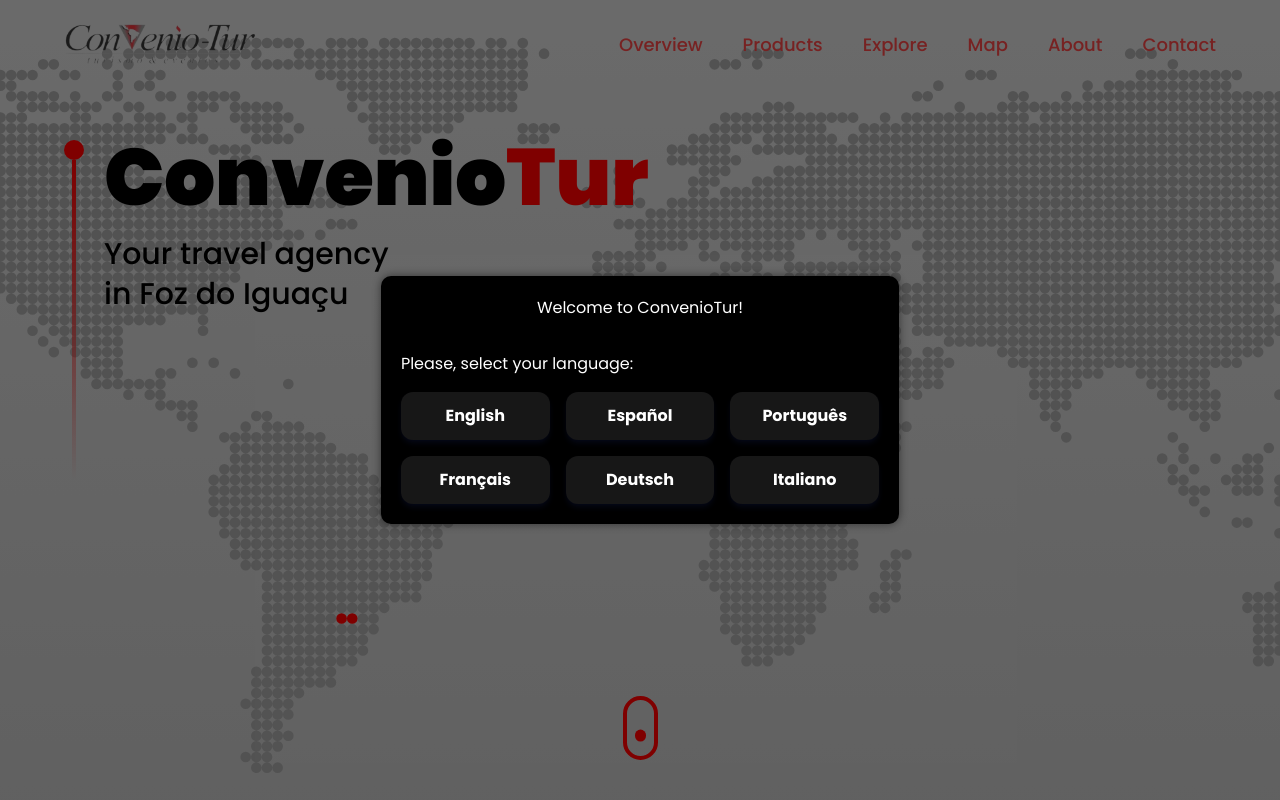
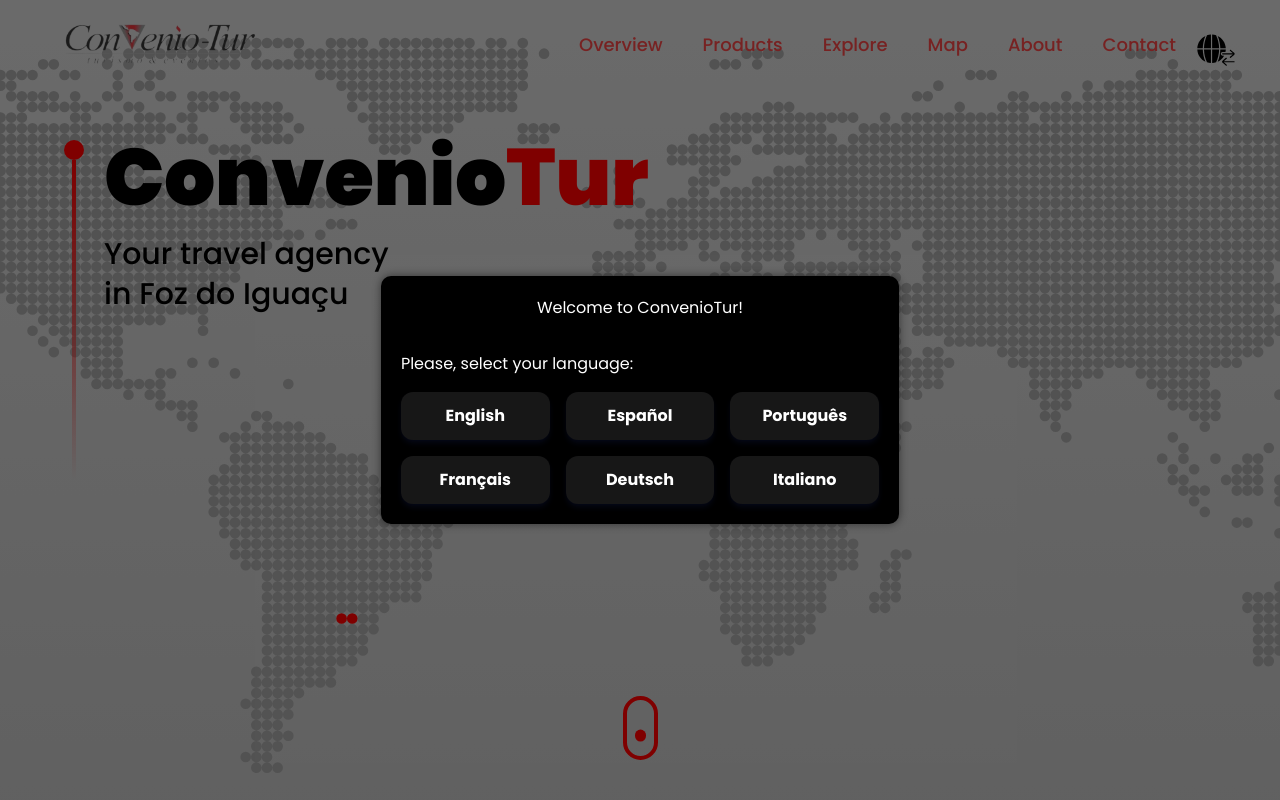
Before and after one commit to edusanttini/convenioTur, a React (Vite) app: page / in a window 1280 px wide. Shown: the top 800 px of the page. Built offline with nearby package versions, Linux system fonts and the light colour scheme.

Commit message:
add language navbar

```diff
--- a/src/App.jsx
+++ b/src/App.jsx
@@ -5,7 +5,6 @@
     LanguageSelectionPopup } from "./components";
 import { bgGrayGradientStyle } from "./globalColorScheme";
 import { southAmerica } from "./assets";
-import i18n from './i18n/i18n';
 import React, { useEffect, useState } from "react";
 
 const App = () => {
--- a/src/components/Navbar.jsx
+++ b/src/components/Navbar.jsx
@@ -3,13 +3,37 @@
 import { isMobile } from "react-device-detect";
 import { styles } from "../styles";
 import { navLinks } from "../constants";
-import { menu, close, headerLogo } from "../assets";
+import { menu, close, headerLogo, languageIcon } from "../assets";
+import LanguageSelectionPopup from "./LanguageSelectionPopup";
 
 const Navbar = ({ isMain }) => {
   const [active, setActive] = useState("");
   const [toggle, setToggle] = useState(false);
   const [scrolled, setScrolled] = useState(false);
   const links = navLinks();
+  const [toggleLang, setToggleLang ] = useState(false);
+
+  const [showLanguagePopup, setShowLanguagePopup] = useState(false);
+    useEffect(() => {
+        const languageSelected = localStorage.getItem("languageSelected");
+        if (languageSelected) {
+            setShowLanguagePopup(false);
+        }
+    }, []);
+
+    const handleCloseLanguagePopup = () => {
+        setShowLanguagePopup(false);
+        localStorage.setItem("languageSelected", "true");
+    };
+
+    const handleOpenLanguagePopUp = () => {
+      setShowLanguagePopup(true);
+      localStorage.setItem("languageSelected", "false");
+  };
+
+      window.addEventListener("beforeunload", () => {
+        localStorage.removeItem("languageSelected");
+      });
 
   useEffect(() => {
     const sectionId = location.hash.replace('#', '');
@@ -66,9 +90,33 @@
               </li>
             </div>
           ))}
+          <li>
+            <img
+              src={languageIcon}
+              alt='lang'
+              className='w-32 h-12 clickable-element absolute right-0'
+              onClick={handleOpenLanguagePopUp}
+            />
+            <div >
+              {showLanguagePopup && <LanguageSelectionPopup onClose={handleCloseLanguagePopup} />}
+            </div>
+          </li>
         </ul>
 
+        {/*Mobile*/}
         <div className='sm:hidden flex flex-1 justify-end items-center'>
+        <div className="pr-8">
+          <img
+            src={languageIcon}
+            alt='lang'
+            className='w-18 h-10 clickable-element'
+            onClick={handleOpenLanguagePopUp}
+          />
+          <div >
+              {showLanguagePopup && <LanguageSelectionPopup onClose={handleCloseLanguagePopup} />}
+            </div>
+        </div>
+
           <img
             src={toggle ? close : menu}
             alt='menu'
--- a/src/components/canvas/jaguar.jsx
+++ b/src/components/canvas/jaguar.jsx
@@ -58,8 +58,6 @@
 const JaguarCanvas = () => {
   const isLowPerformanceDevice = () => {
     const nav = window.navigator;
-    console.log('hardware', nav.hardwareConcurrency)
-    console.log('devmem', nav.deviceMemory)
     return nav && (nav.hardwareConcurrency <=2 || nav.deviceMemory <=4);
   }
 
```
